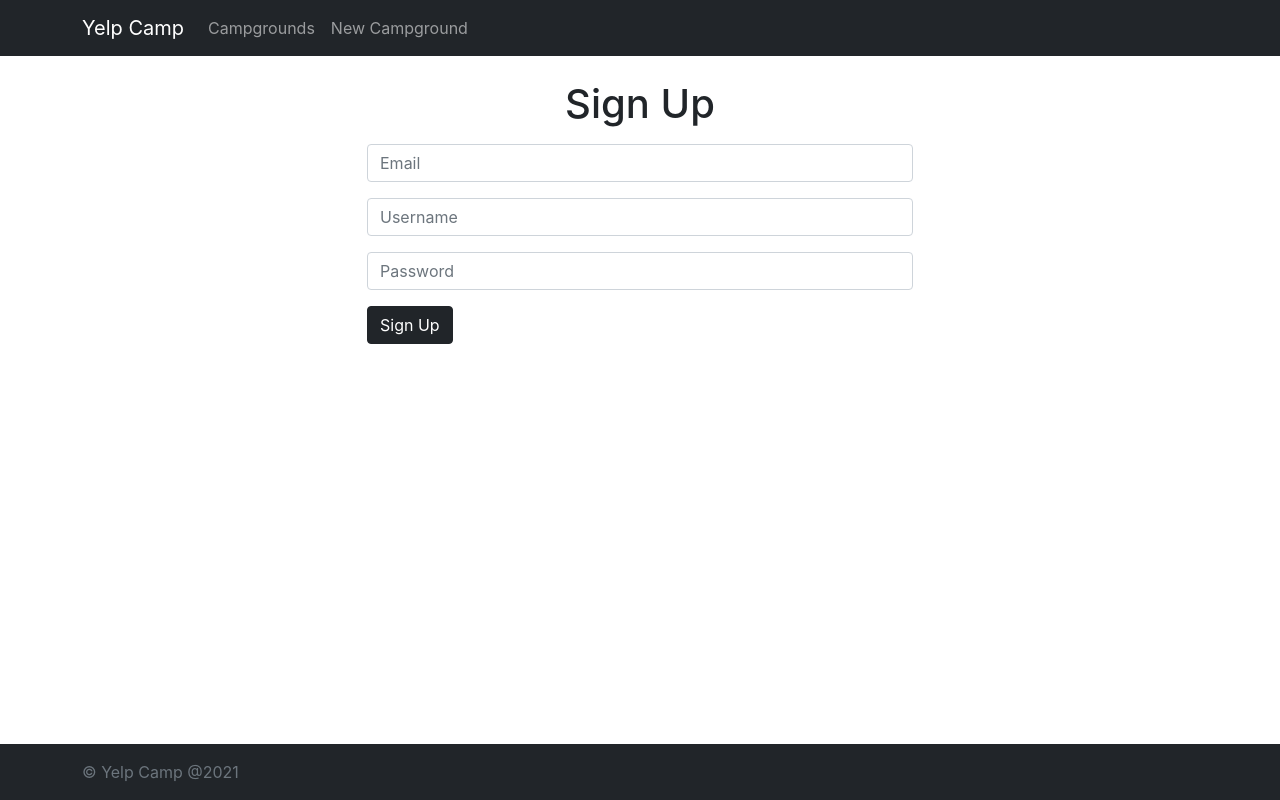
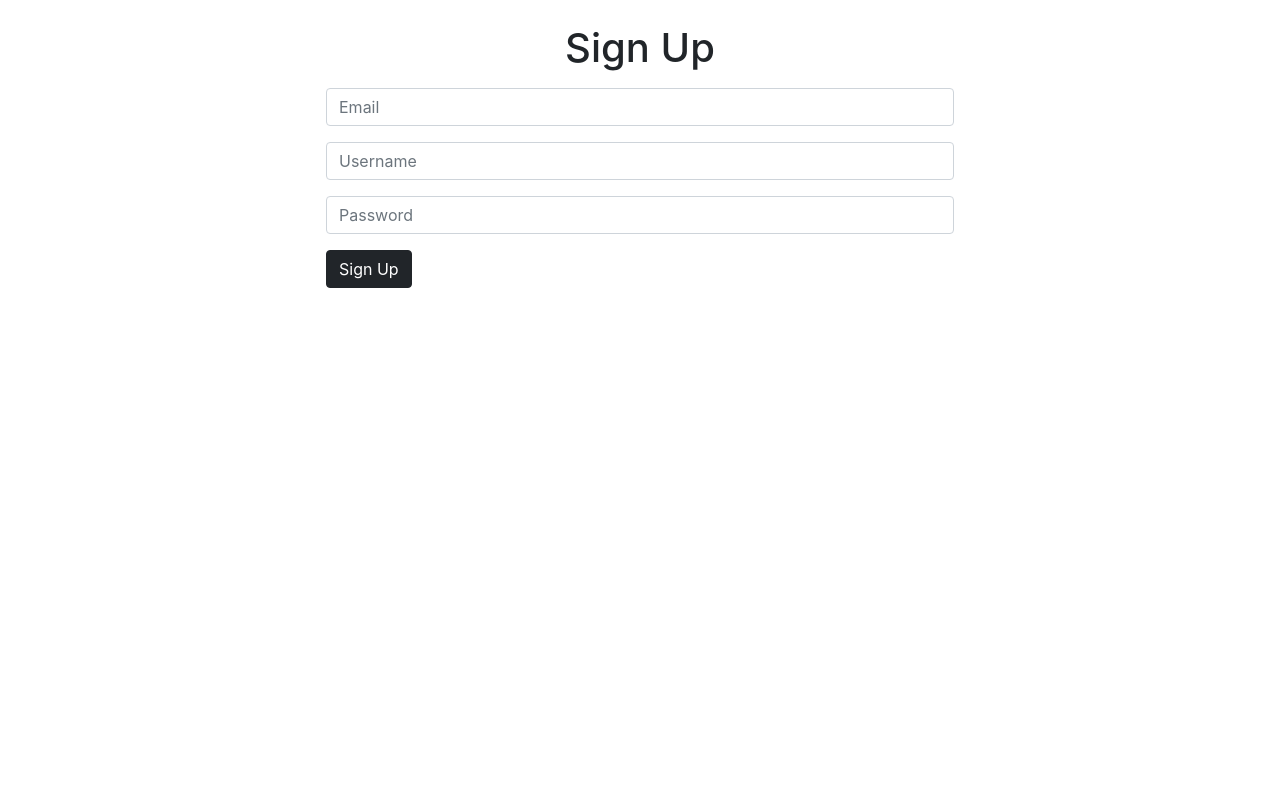
Before and after one commit to the-rabblerouser/yelpcamp-nextjs, a Next.js app: page /register in a window 1280 px wide. Built offline with nearby package versions, Linux system fonts and the light colour scheme.

Commit message:
layout broken out to needed pages. Seperate navbars for logged in/out

```diff
--- a/components/Navbar.js
+++ b/components/Navbar.js
@@ -18,7 +18,7 @@ const NavigationBar = (props) => {
 
 	return (
 		<>
-			<Navbar color="dark" dark expand="md" sticky={'top'}>
+			<Navbar light expand="md" sticky={'top'}>
 				<Container>
 					<NavbarBrand href="/">Yelp Camp</NavbarBrand>
 					<NavbarToggler onClick={toggle} />
@@ -30,8 +30,8 @@ const NavigationBar = (props) => {
 								</Link>
 							</NavItem>
 							<NavItem>
-								<Link href="/NewCampground" as={`/newcampground`}>
-									<NavLink href="/newcampground">New Campground</NavLink>
+								<Link href="/newCampground" as={`/newCampground`}>
+									<NavLink href="/newCampground">New Campground</NavLink>
 								</Link>
 							</NavItem>
 						</Nav>
--- a/components/UnregisteredNavbar.js
+++ b/components/UnregisteredNavbar.js
@@ -22,7 +22,7 @@ const UnregisteredNavbar = (props) => {
 
 	return (
 		<>
-			<Navbar color="dark" dark expand="md" sticky={'top'}>
+			<Navbar light expand="md" sticky={'top'}>
 				<Container>
 					<NavbarBrand href="/">Yelp Camp</NavbarBrand>
 					<NavbarToggler onClick={toggle} />
--- a/components/layout/index.js
+++ b/components/layout/index.js
@@ -1,3 +1,5 @@
+import { Container } from 'reactstrap';
+
 import NavigationBar from '../Navbar';
 import Footer from '../Footer';
 
@@ -6,7 +8,7 @@ export default function Layout({ children }) {
 		<>
 			<div className="d-flex flex-column vh-100">
 				<NavigationBar />
-				{children}
+				<Container>{children}</Container>
 				<Footer />
 			</div>
 		</>
--- a/pages/_app.js
+++ b/pages/_app.js
@@ -1,18 +1,9 @@
 import React from 'react';
-import { Container } from 'reactstrap';
 
 import '../styles/globals.css';
 
 function MyApp({ Component, pageProps }) {
-	const Layout = Component.Layout ? Component.Layout : React.Fragment;
-
-	return (
-		<Layout>
-			<Container>
-				<Component {...pageProps} />
-			</Container>
-		</Layout>
-	);
+	return <Component {...pageProps} />;
 }
 
 export default MyApp;
--- a/pages/index.js
+++ b/pages/index.js
@@ -8,10 +8,7 @@ import styles from '../styles/Home.module.css';
 const Home = () => {
 	return (
 		<>
-			<div>
-				<UnregisteredNavbar />
-			</div>
-
+			<UnregisteredNavbar />
 			<div className={styles.container}>
 				<Head>
 					<title>Yelp Camp</title>
--- a/styles/Home.module.css
+++ b/styles/Home.module.css
@@ -1,5 +1,5 @@
 .container {
-  min-height: 100vh;
+	min-height: 90vh;
 	padding: 0 0.5rem;
 	display: flex;
 	flex-direction: column;
@@ -76,7 +76,7 @@
 	align-items: center;
 	justify-content: center;
 	flex-wrap: wrap;
-  max-width: 800px;
+	/* max-width: 800px; */
 	margin-top: 3rem;
 }
 
```
Also changed, not shown: pages/NewCampground.js (+5 -3 lines), pages/campgrounds.js (+7 -5 lines). Lines whose indentation alone changed are shown as unchanged.
